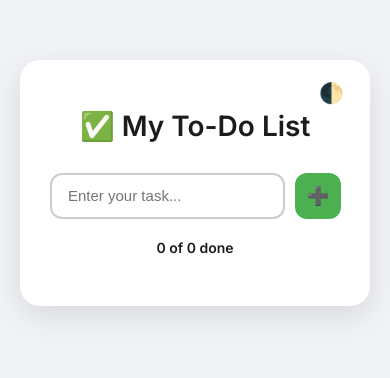
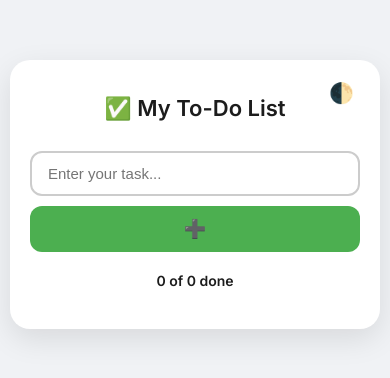
Before and after one commit to 117aryan/TodoApp, a plain HTML site: page index.html in a window 390 px wide. Drawn offline with nearby package versions, Linux system fonts and the light colour scheme.

Commit message:
Update index.html

```diff
--- a/index.html
+++ b/index.html
@@ -2,6 +2,7 @@
 <html lang="en">
 <head>
   <meta charset="UTF-8" />
+  <meta name="viewport" content="width=device-width, initial-scale=1.0">
   <title>My To-Do List</title>
   <link rel="icon" type="image/png" href="paper_14203821.png">
   <script src="https://cdn.jsdelivr.net/npm/sortablejs@1.15.0/Sortable.min.js"></script>
@@ -37,7 +38,7 @@
       display: flex;
       justify-content: center;
       align-items: flex-start;
-      padding: 60px 20px;
+      padding: 60px 10px;
       color: var(--text-color);
       transition: background 0.3s, color 0.3s;
     }
@@ -45,11 +46,12 @@
     .container {
       background: var(--card-bg);
       border-radius: 20px;
-      padding: 30px;
+      padding: 20px;
       box-shadow: var(--shadow);
       max-width: 500px;
       width: 100%;
       position: relative;
+      margin: 0 auto;
     }
 
     .toggle-dark {
@@ -148,6 +150,7 @@
     .task-buttons {
       display: flex;
       gap: 6px;
+      flex-shrink: 0;
     }
 
     .task-buttons button {
@@ -199,6 +202,33 @@
       background: var(--input-bg);
       color: var(--text-color);
       width: 100%;
+    }
+
+    @media (max-width: 500px) {
+      .input-section {
+        flex-direction: column;
+      }
+
+      .btn-add {
+        width: 100%;
+      }
+
+      input[type="text"] {
+        width: 100%;
+      }
+
+      .task-buttons {
+        flex-wrap: wrap;
+        justify-content: flex-end;
+      }
+
+      .task-buttons button {
+        margin-top: 6px;
+      }
+
+      h1 {
+        font-size: 22px;
+      }
     }
   </style>
 </head>
```
